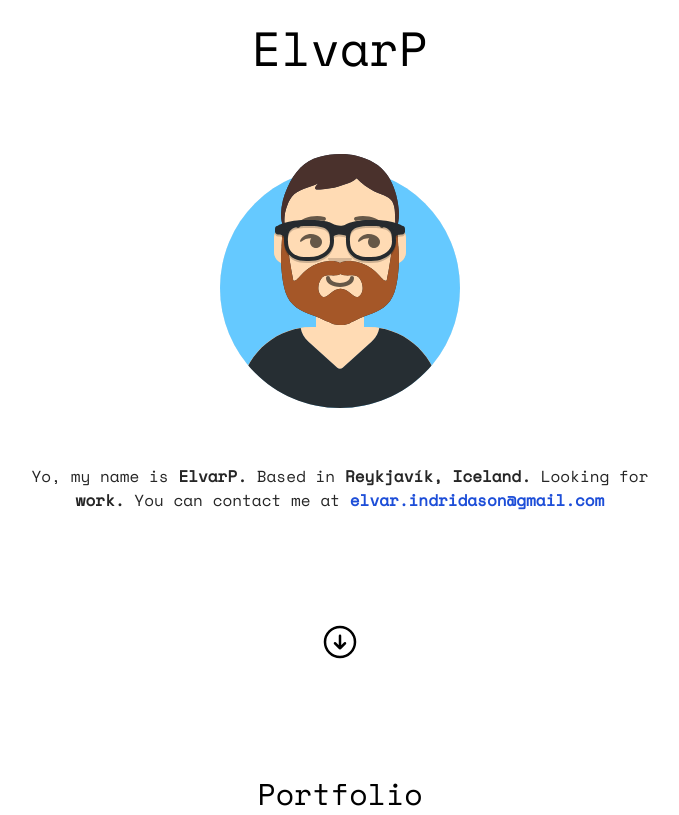
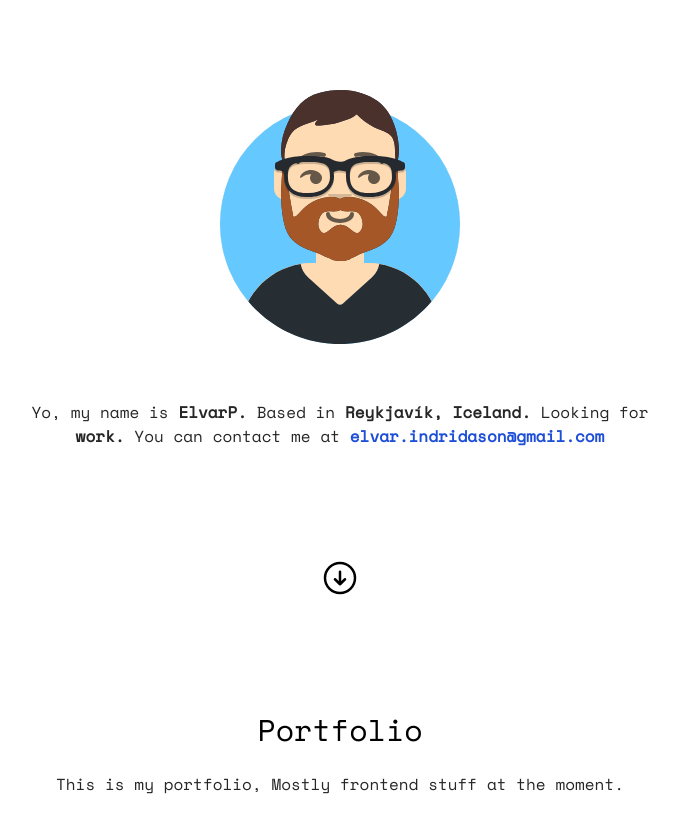
Before and after one commit to ElvarP/ElvarP.github.io, a website built with Vite: page src/index.html in a window 1280 px wide. Shown: the top 815 px of the page, without its empty margins (300-979 px from the left). Built offline with nearby package versions, Linux system fonts and the light colour scheme.

```diff
--- a/src/index.html
+++ b/src/index.html
@@ -4,17 +4,14 @@
 		<meta charset="UTF-8" />
 		<meta http-equiv="X-UA-Compatible" content="IE=edge" />
 		<meta name="viewport" content="width=device-width, initial-scale=1.0" />
-		<title>Document</title>
+		<title>elvarp.is</title>
 		<link rel="stylesheet" href="css/main.css" />
 		<link rel="preconnect" href="https://fonts.googleapis.com" />
 		<link rel="preconnect" href="https://fonts.gstatic.com" crossorigin />
 		<link href="https://fonts.googleapis.com/css2?family=Space+Mono&display=swap" rel="stylesheet" />
 	</head>
 	<body class="font-spaceMono">
-		<main class="flex flex-col gap-14 justify-center items-center max-w-2xl pt-6 mx-auto">
-			<div class="name">
-				<h1 class="text-5xl text-center">ElvarP</h1>
-			</div>
+		<main class="flex flex-col gap-14 justify-center items-center max-w-2xl pt-16 mx-auto">
 			<div class="avatar">
 				<img src="img/avataaars.svg" alt="" />
 			</div>
```
Also changed, not shown: readme.md (added).
